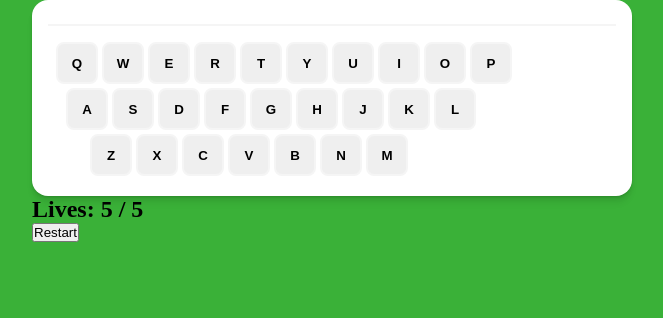
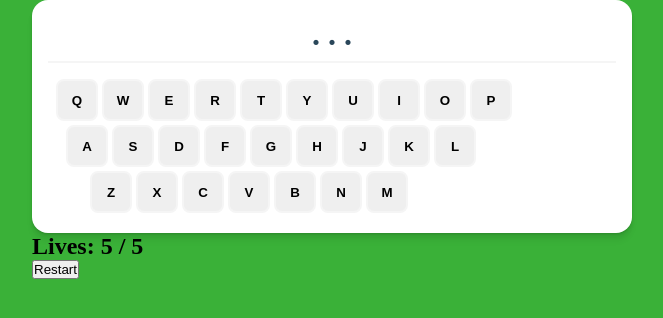
Before and after one commit to entiu/hangman, a plain HTML site: page index.html in a window 1280 px wide. Shown: the whole page, without its empty margins (308-971 px from the left). Drawn offline with Linux system fonts and the light colour scheme; no server answers.

Commit message:
update index.html
added h1 word placeholder

```diff
--- a/index.html
+++ b/index.html
@@ -10,7 +10,7 @@
 <body>
     <div class="container">
         <div class="board">
-            <div id="word"></div>
+            <div id="word"><h1>. . .</h1></div>
             <div id="keyboard">
                 <div id="row-qwe">
                     <button class="key" id="key-q">q</button>
```
